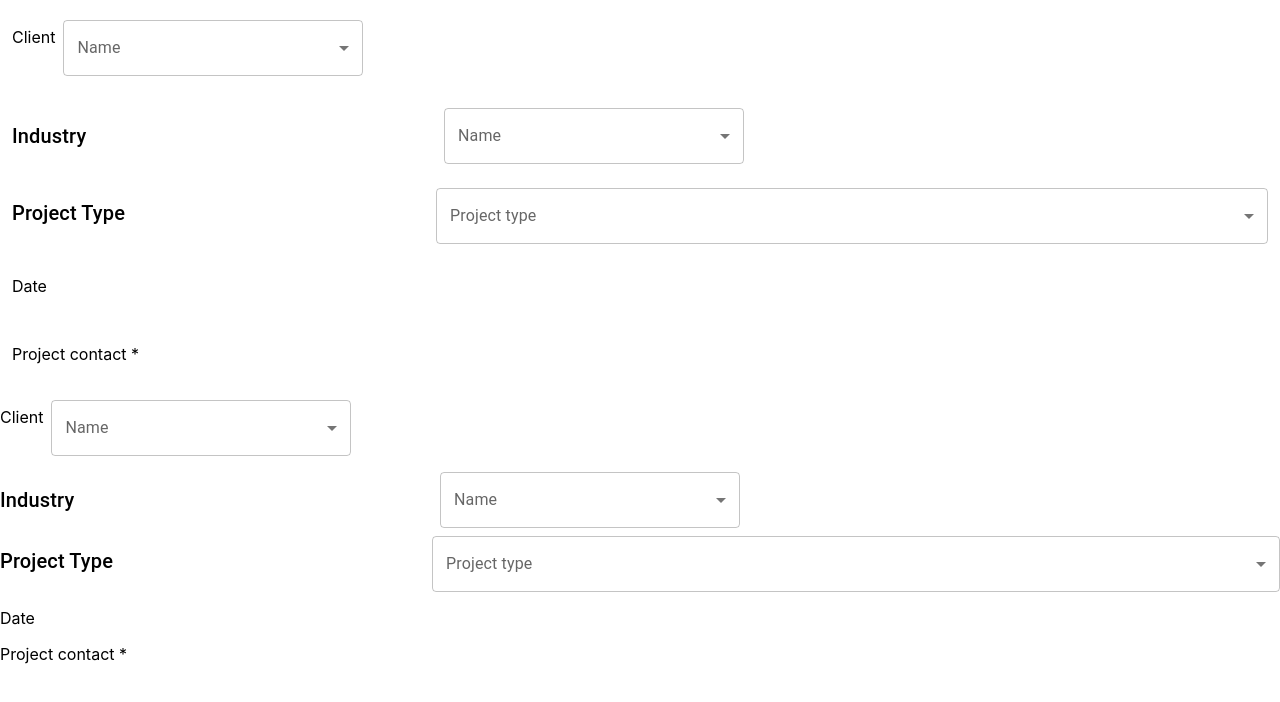
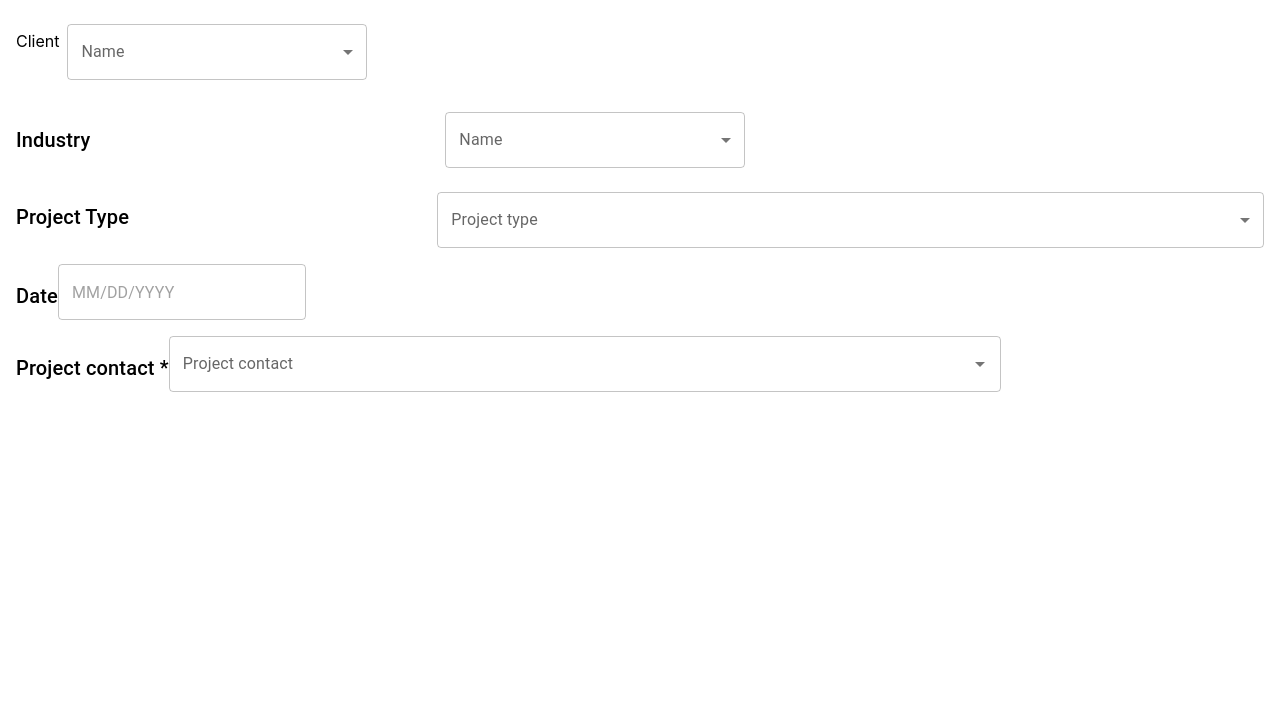
Before and after one commit to gbrizu/success-cases, a React (Create React App) app: page / in a window 1280 px wide. Shown: the top 702 px of the page. Built offline with nearby package versions, Linux system fonts and the light colour scheme.

Commit message:
added date picker and project contact auto complete components

```diff
--- /dev/null
+++ b/src/components/BasicFormInfo.js
@@ -0,0 +1,24 @@
+import { Grid, Typography } from "@mui/material";
+
+function FormInfoInput({ label, customInput, customStyleClass }) {
+
+  return (
+    <>
+      <div className={`${customStyleClass}`}>
+        <Grid container  wrap="nowrap">
+          <Grid item xl={4}>
+            <Typography variant="h6" marginTop={'1rem'} gutterBottom>
+              {label}
+            </Typography>
+          </Grid>
+          <Grid item xs={8}>
+            {customInput}
+          </Grid>
+        </Grid>
+      </div>
+    </>
+  )
+}
+
+
+export default FormInfoInput;
--- a/src/components/filterMainScreen/filterMainScreen.js
+++ b/src/components/filterMainScreen/filterMainScreen.js
@@ -1,18 +1,27 @@
+import { Autocomplete, TextField } from '@mui/material';
+import { AdapterDayjs } from '@mui/x-date-pickers/AdapterDayjs'
+import FormInfoInput from "../BasicFormInfo";
+import { DatePicker, LocalizationProvider } from "@mui/x-date-pickers";
 import Grid from "@mui/system/Unstable_Grid/Grid";
 import SelectListClients from "../selectListClients/selectListClients";
 import MultipleSelect from "../selectListIndustry/selectListIndustry";
 import SelectListProjectType from "../selectListProjectType/selectListProjectType";
-// import "./filterMainScreen.css"
+import { margin } from '@mui/system';
 
 function FilterMainScreen() {
 
+    // Dummy data for selectListItems
     const clientsOptions = [
         "one", "two", "three"
     ]
 
+    const projectContactOptions = [
+        "pc1", "pc2", "abc"
+    ]
+
     return (
         <div>
-            <Grid container spacing={2} className="wrapperGrid" margin={0.5}>
+            <Grid container spacing={2} margin={1}>
 
                 <Grid item xs={12}>
                     <SelectListClients options={clientsOptions}></SelectListClients>
@@ -27,22 +36,36 @@ function FilterMainScreen() {
                 </Grid>
 
                 <Grid item xs={12}>
-                    <p>Date</p>
+                    <FormInfoInput
+                        customStyleClass={"form-margin"}
+                        label={'Date'}
+                        customInput={
+                            <LocalizationProvider dateAdapter={AdapterDayjs}>
+                                <DatePicker variant="standard" />
+                            </LocalizationProvider>
+                        }
+                    ></FormInfoInput>
                 </Grid>
 
                 <Grid item xs={12}>
-                    <p>Project contact *</p>
+                    <FormInfoInput
+                        customStyleClass={"form-margin"}
+                        label={'Project contact *'}
+                        width={300}
+                        customInput={
+                            <Autocomplete
+                            disablePortal
+                            id= "projectContactsAutoComplete"
+                            options = {projectContactOptions}
+                            sx={300}
+                            renderInput={(params) => <TextField {...params} label="Project contact"/>}
+                            />
+                        }
+                    ></FormInfoInput>
                 </Grid>
 
             </Grid>
 
-            <div className="wrapperDiv">
-                <SelectListClients options={clientsOptions}></SelectListClients>
-                <MultipleSelect></MultipleSelect>
-                <SelectListProjectType></SelectListProjectType>
-                <p>Date</p>
-                <p>Project contact *</p>
-            </div>
         </div>
     );
 }
```
